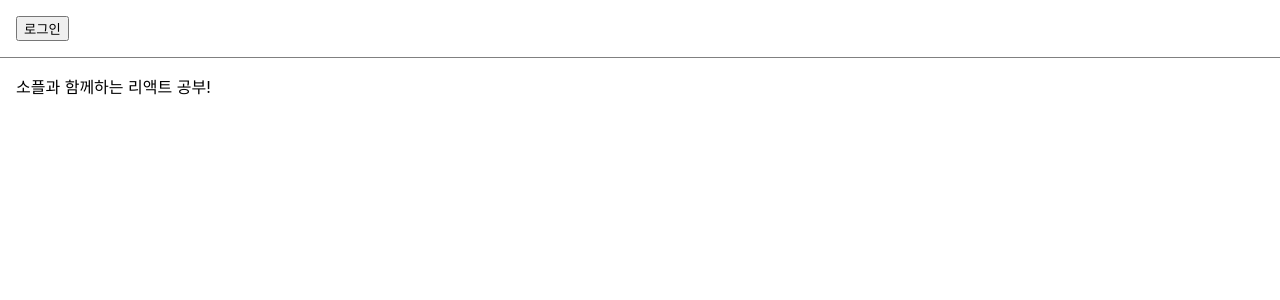
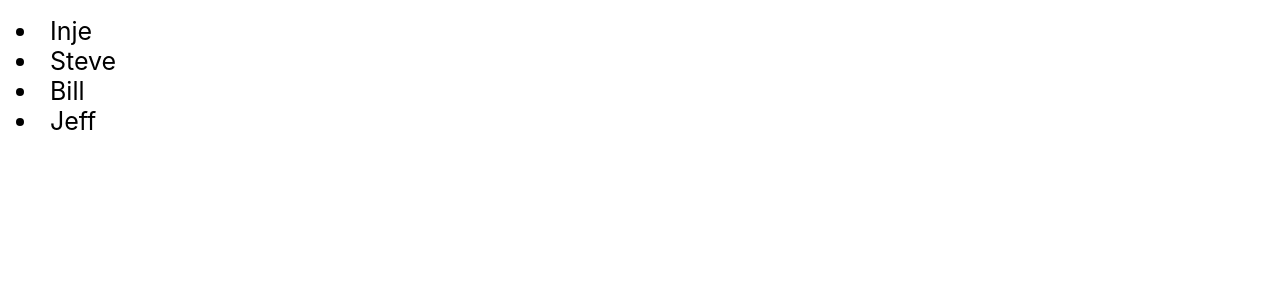
Before and after one commit to striker1826/react_study_SOAPLE, a React (Create React App) app: page / in a window 1280 px wide. Shown: the top 300 px of the page. Built offline with nearby package versions, Linux system fonts and the light colour scheme.

Commit message:
feat: chapter_10 복습

```diff
--- a/src/App.js
+++ b/src/App.js
@@ -1,8 +1,8 @@
 import "./App.css";
-import IsLogin from "./prac/chapter_09/IsLogin";
+import StudentList from "./prac/chapter_10/StudentList";
 
 function App() {
-  return <IsLogin />;
+  return <StudentList />;
 }
 
 export default App;
--- /dev/null
+++ b/src/prac/chapter_10/StudentList.jsx
@@ -0,0 +1,36 @@
+const list = [
+  {
+    id: 1,
+    name: "Inje",
+  },
+  {
+    id: 2,
+    name: "Steve",
+  },
+  {
+    id: 3,
+    name: "Bill",
+  },
+  {
+    id: 4,
+    name: "Jeff",
+  },
+];
+
+const styles = {
+  wrapper: {
+    padding: 16,
+    fontSize: 25,
+  },
+};
+function StudentList(props) {
+  return (
+    <div style={styles.wrapper}>
+      {list.map((student) => {
+        return <li key={student.id}>{student.name}</li>;
+      })}
+    </div>
+  );
+}
+
+export default StudentList;
```
